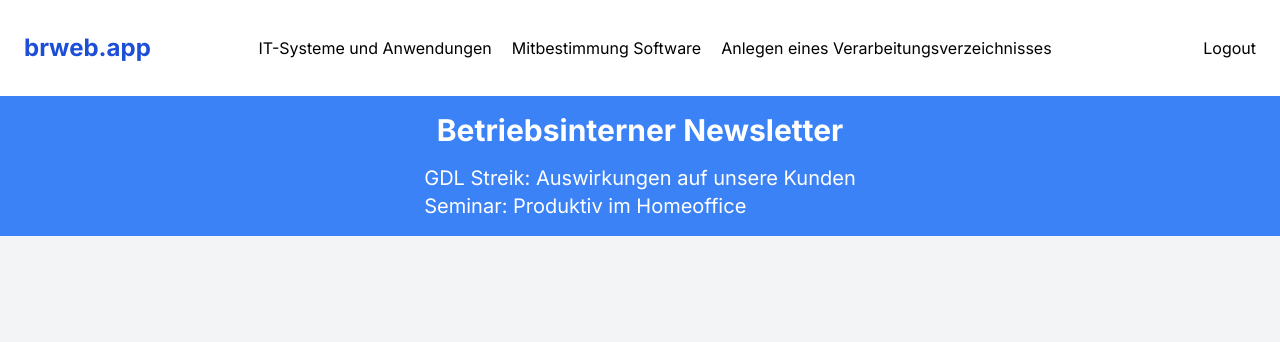
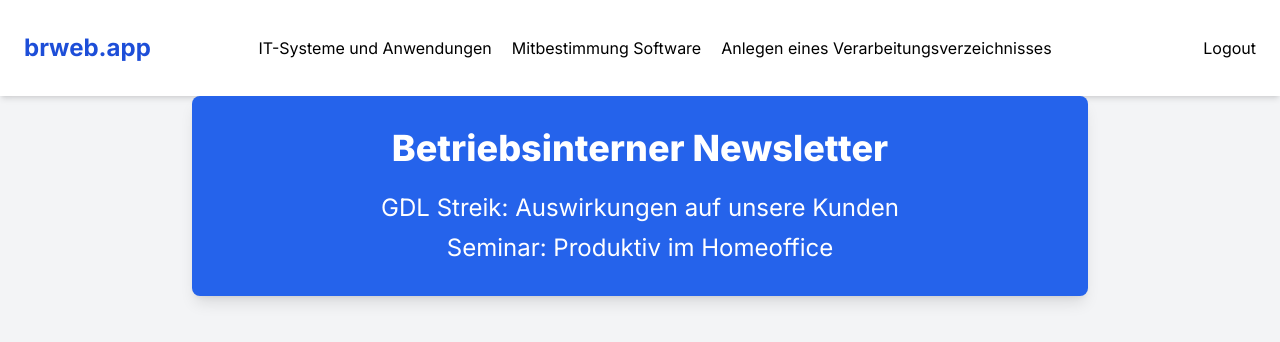
Before and after one commit to MarcelLeonMrgic/mockup---REST-API, a Next.js app: page /arbeitgeber in a window 1280 px wide. Shown: the top 342 px of the page. Built offline with nearby package versions, Linux system fonts and the light colour scheme.

Commit message:
design Ansehen betriebsrat

```diff
--- a/src/app/antraegeBetriebsrat/page.tsx
+++ b/src/app/antraegeBetriebsrat/page.tsx
@@ -3,7 +3,7 @@ import AntragsListeFuerBetriebsrat from "@/components/antragsListeFuerBetriebsra
 export default function AntraegeBetriebsrat(){
     return(
         <>
-            <div className="bg-blue-500 text-white text-lg font-semibold py-2 px-4 rounded-t-lg shadow">
+            <div className="bg-blue-500 text-white text-lg font-semibold py-2 px-4  shadow">
                 Anträge
             </div>
             <div className="p-4 border border-slate-300 my-3 flex justify-center gap-5 items-start bg-white shadow-sm rounded-b-lg">
--- a/src/components/newletter.tsx
+++ b/src/components/newletter.tsx
@@ -1,11 +1,11 @@
 const NewsletterHeader = () => {
     return (
-        <div className="bg-blue-500 text-white py-4">
-            <div className="flex flex-col items-center">
-                <h1 className="text-3xl font-bold mb-4">
+        <div className="bg-blue-600 text-white py-8 w-full max-w-4xl mx-auto shadow-lg rounded-lg">
+            <div className="flex flex-col items-center text-center">
+                <h1 className="text-4xl font-extrabold mb-6">
                     Betriebsinterner Newsletter
                 </h1>
-                <ul className="text-xl">
+                <ul className="text-2xl space-y-2">
                     <li>GDL Streik: Auswirkungen auf unsere Kunden</li>
                     <li>Seminar: Produktiv im Homeoffice</li>
                     {/* Füge hier weitere Themen nach Bedarf hinzu */}
```
